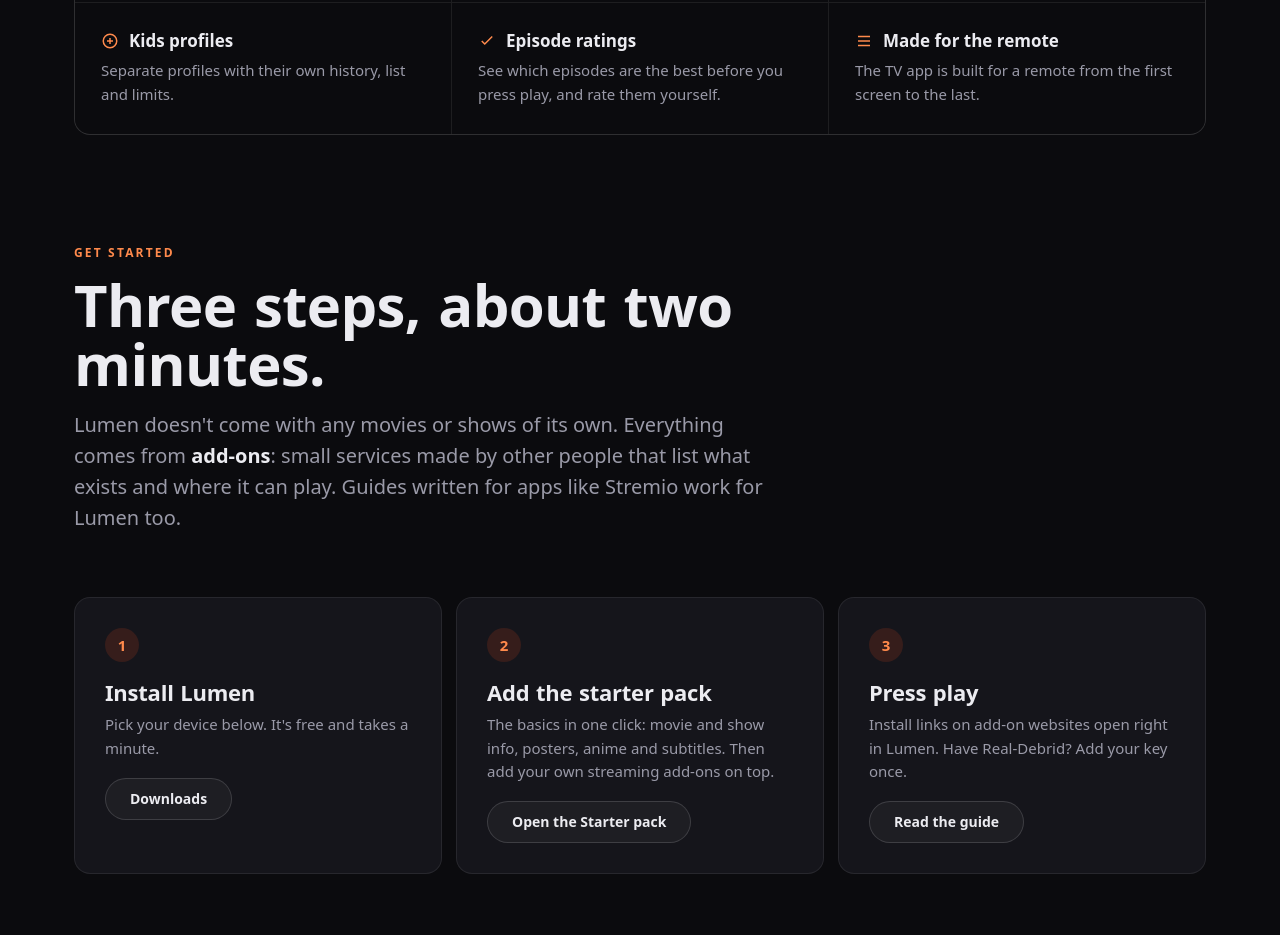
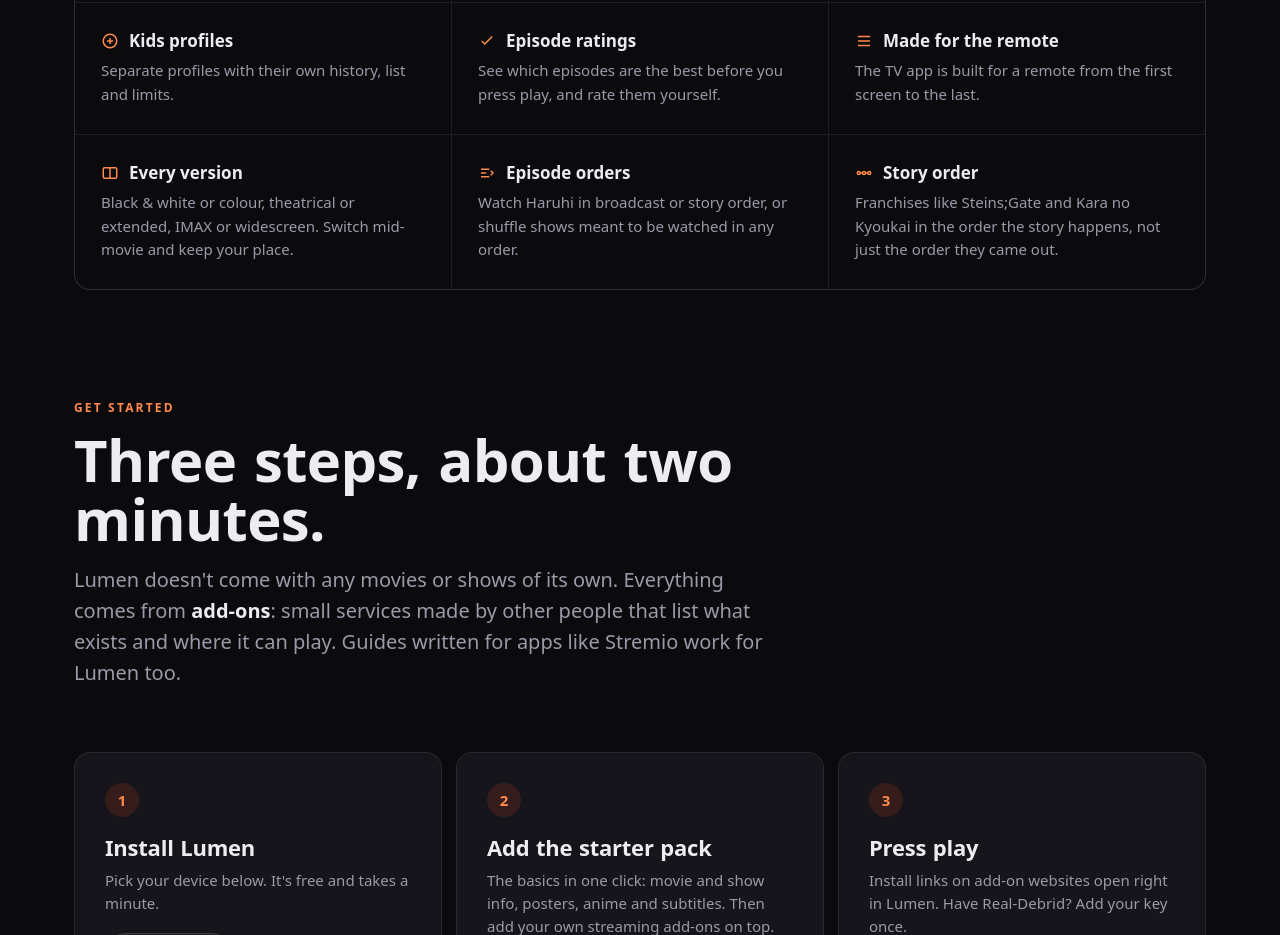
Before and after one commit to benderjohn513-cpu/Lumen, a plain HTML site: page docs/index.html in a window 1280 px wide. Shown: the part 4220-5155 px from the top of the page. Drawn offline with Linux system fonts and the light colour scheme; a web font is replaced by a local one.

Commit message:
Site + changelog: versions, episode orders and story order
Co-Authored-By: Claude Opus 5.5 <noreply@anthropic.com>
Claude-Session: https://claude.ai/code/session_014vkPYmTGFF9CBkLfx1VhZ7

```diff
--- a/docs/index.html
+++ b/docs/index.html
@@ -112,6 +112,9 @@
       <div class="ft"><b><svg viewBox="0 0 24 24" fill="none" stroke="currentColor" stroke-width="2"><circle cx="12" cy="12" r="9"/><path d="M8 12h8M12 8v8"/></svg>Kids profiles</b><p>Separate profiles with their own history, list and limits.</p></div>
       <div class="ft"><b><svg viewBox="0 0 24 24" fill="none" stroke="currentColor" stroke-width="2"><path d="M5 12l4 4L19 6"/></svg>Episode ratings</b><p>See which episodes are the best before you press play, and rate them yourself.</p></div>
       <div class="ft"><b><svg viewBox="0 0 24 24" fill="none" stroke="currentColor" stroke-width="2"><path d="M4 6h16M4 12h16M4 18h16"/></svg>Made for the remote</b><p>The TV app is built for a remote from the first screen to the last.</p></div>
+      <div class="ft"><b><svg viewBox="0 0 24 24" fill="none" stroke="currentColor" stroke-width="2"><rect x="3" y="5" width="18" height="14" rx="2"/><path d="M12 5v14"/></svg>Every version</b><p>Black &amp; white or colour, theatrical or extended, IMAX or widescreen. Switch mid-movie and keep your place.</p></div>
+      <div class="ft"><b><svg viewBox="0 0 24 24" fill="none" stroke="currentColor" stroke-width="2"><path d="M4 7h11M4 12h7M4 17h11M17 9l3 3-3 3"/></svg>Episode orders</b><p>Watch Haruhi in broadcast or story order, or shuffle shows meant to be watched in any order.</p></div>
+      <div class="ft"><b><svg viewBox="0 0 24 24" fill="none" stroke="currentColor" stroke-width="2"><circle cx="5" cy="12" r="2"/><circle cx="12" cy="12" r="2"/><circle cx="19" cy="12" r="2"/><path d="M7 12h3M14 12h3"/></svg>Story order</b><p>Franchises like Steins;Gate and Kara no Kyoukai in the order the story happens, not just the order they came out.</p></div>
     </div>
   </div>
 </section>
```
Also changed, not shown: 1 other file.
